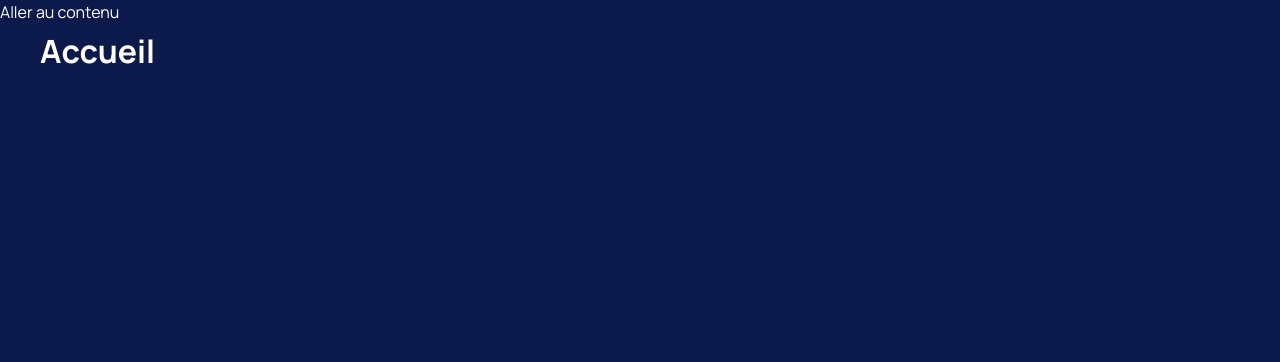
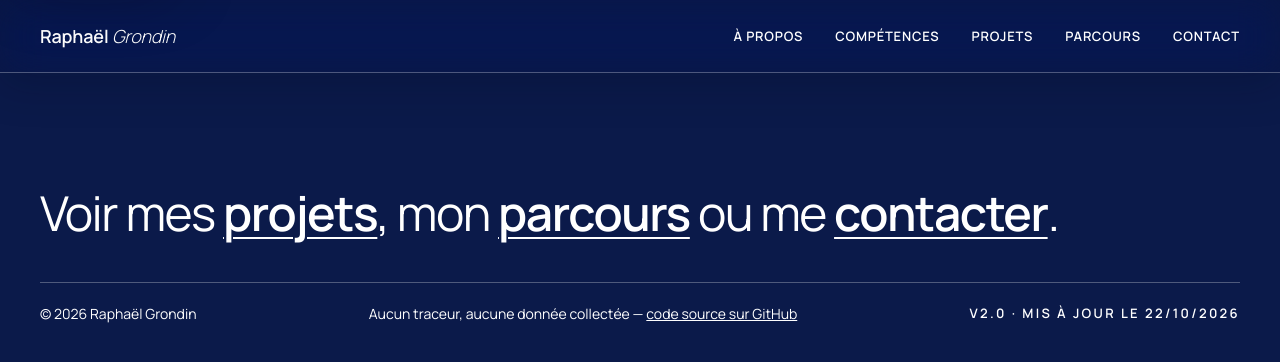
Before and after one commit to grdRaphael/portfolio_grd_raphael, a React (Vite) app: page / in a window 1280 px wide. Shown: the top 362 px of the page. Built offline with nearby package versions, Linux system fonts and the light colour scheme.

Commit message:
Style the layout and skip link

```diff
--- /dev/null
+++ b/src/components/Layout/Layout.scss
@@ -0,0 +1,30 @@
+@use '../../styles/variables' as *;
+@use '../../styles/mixins' as *;
+
+.layout {
+    position: relative;
+    min-height: 100vh;
+    display: flex;
+    flex-direction: column;
+    padding-top: $header-height + 32px;
+
+    // Sur mobile, la bande passe sur deux lignes (nom puis liens)
+    @include mobile {
+        padding-top: 112px;
+    }
+}
+
+// Lien d'évitement : caché jusqu'à ce qu'il reçoive le focus clavier
+.skip_link {
+    @include glass($border-radius--pill, $glass-bg--strong);
+    position: fixed;
+    top: 16px;
+    left: 16px;
+    z-index: 100;
+    padding: 10px 20px;
+    transform: translateY(-200%);
+
+    &:focus {
+        transform: none;
+    }
+}
--- a/src/components/Layout/Layout.tsx
+++ b/src/components/Layout/Layout.tsx
@@ -1,12 +1,17 @@
 import { Outlet } from "react-router-dom"
+import Header from "../Header/Header"
+import Footer from "../Footer/Footer"
+import './Layout.scss'
 
 const Layout = () => {
     return (
         <div className="layout">
             <a className="skip_link" href="#contenu">Aller au contenu</a>
+            <Header/>
             <main id="contenu">
                 <Outlet />
             </main>
+            <Footer/>
         </div>
     )
 }
--- a/src/pages/Home/Home.tsx
+++ b/src/pages/Home/Home.tsx
@@ -1,7 +1,8 @@
+
 const Home = () => {
  return (
     <>
-    <h1>Accueil</h1>
+
     </>
  )
 }
```
